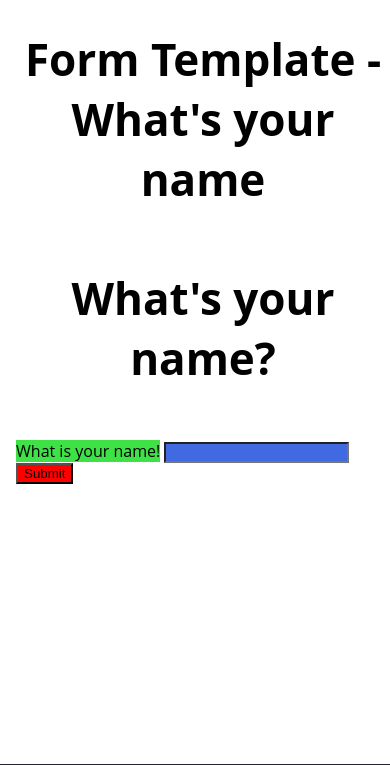
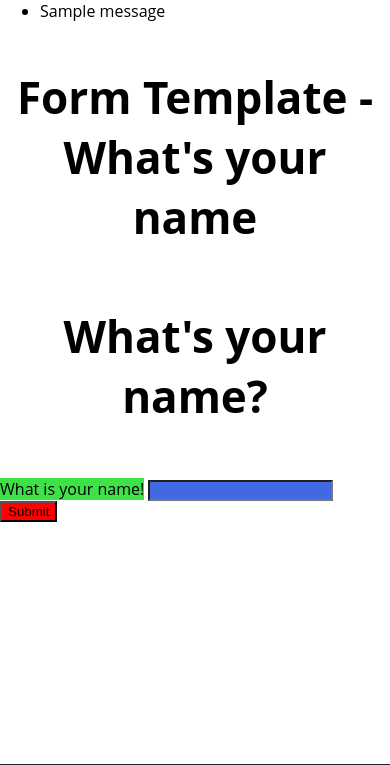
Before and after one commit to Pana-Florin-Ionut/blog_v2, a Flask app: page /forms in a window 390 px wide. Shown: the top 765 px of the page. Run offline with Flask 2, Linux system fonts and the light colour scheme; one stand-in notice (Sample message) is shown.

Commit message:
another working day

```diff
--- a/app.py
+++ b/app.py
@@ -1,4 +1,4 @@
-from flask import Flask, render_template
+from flask import Flask, render_template, flash
 from flask_wtf import FlaskForm
 from wtforms import StringField, SubmitField
 from wtforms.validators import DataRequired
@@ -20,7 +20,14 @@ class NameForm(FlaskForm):
 
 @app.route("/")
 def first_page():
+    flash("Welcome")
     return render_template("firstpage.html")
+
+
+@app.route("/flasher")
+def flasher_page():
+    flash("welcome")
+    return render_template("flasher.html")
 
 
 @app.route("/forms", methods=["GET", "POST"])
@@ -29,6 +36,8 @@ def forms():
     form = NameForm()
     # Validate form
     if form.validate_on_submit():
+        flash("Form submitted succesfully!")
+
         name = form.name.data
         form.name.data = ""
     return render_template("form_template.html", name=name, form=form)
--- a/static/style.css
+++ b/static/style.css
@@ -20,7 +20,7 @@ body {
 
 main {
   display: flex;
-  padding-left: 1rem;
+  padding-left: 6rem;
 
   justify-content: center;
   align-items: center;
@@ -215,6 +215,9 @@ body::-webkit-scrollbar-thumb {
     width: 100vw;
     height: 5rem;
   }
+  main {
+    padding-left: 0;
+  }
 
   .logo {
     display: none;
--- a/templates/500.html
+++ b/templates/500.html
@@ -12,7 +12,7 @@
 <body>
 
 
-    <h1>Error 500 - Internal Server Error</h1>
+    <h1>Error 500 - Internal Server Error LOL</h1>
     <center>
         <!-- <img src= "{{ url_for('static', filename='404.jpg') }}" alt=""> -->
 
--- a/templates/firstpage.html
+++ b/templates/firstpage.html
@@ -10,6 +10,8 @@
     </style>
     <title>Document</title>
 </head>
+
+
 {% include "sidebar.html" %}
 <body>
     <main>
--- a/templates/form_template.html
+++ b/templates/form_template.html
@@ -1,6 +1,20 @@
+
+<!-- This should flash a message -->
+
+{% with messages = get_flashed_messages() %}
+    {% if messages %}
+        <ul class=flashes>
+        {% for message in messages %}
+            <li>{{ message }}</li>
+        {% endfor %}
+        </ul>
+    {% endif %}
+{% endwith %}
+
 {% include "sidebar.html" %}
 
 {% block content %}
+
 
 
 <main>
@@ -9,8 +23,12 @@
     <br>
     <div class="header">
         <h1>Form Template - What's your name</h1>
+
+
+
+
         <div>
-            {% if name %}
+        {% if name %}
             <h1>Hello {{ name }}!!</h1>
         {% else %}
             <h1>What's your name?</h1>
@@ -28,14 +46,6 @@
         {% endif %}
 
         </div>
-
-        <!-- <div>
-            <input type="text" name="Enter your name" id="">
-            <input type="button" value="Click me">
-
-
-        </div> -->
-
     </div>
 
 
```
Also changed, not shown: templates/flasher.html (added, +18 -0 lines).
